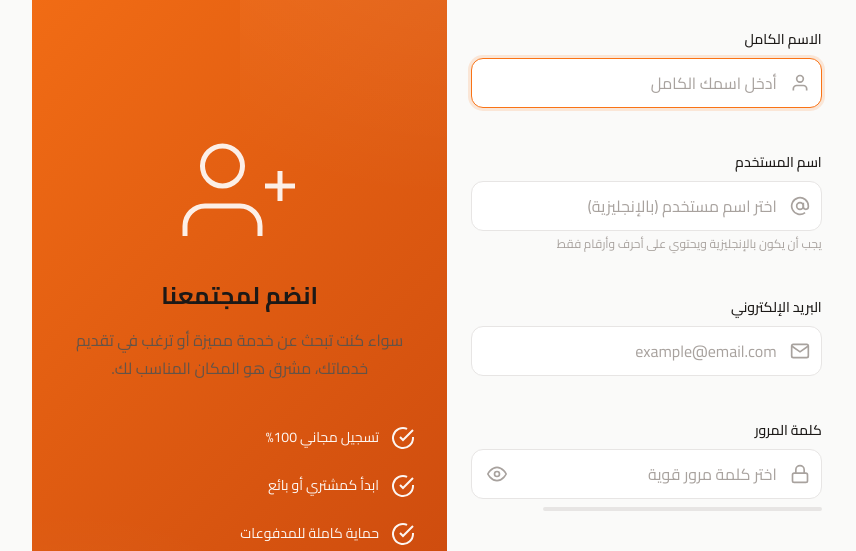
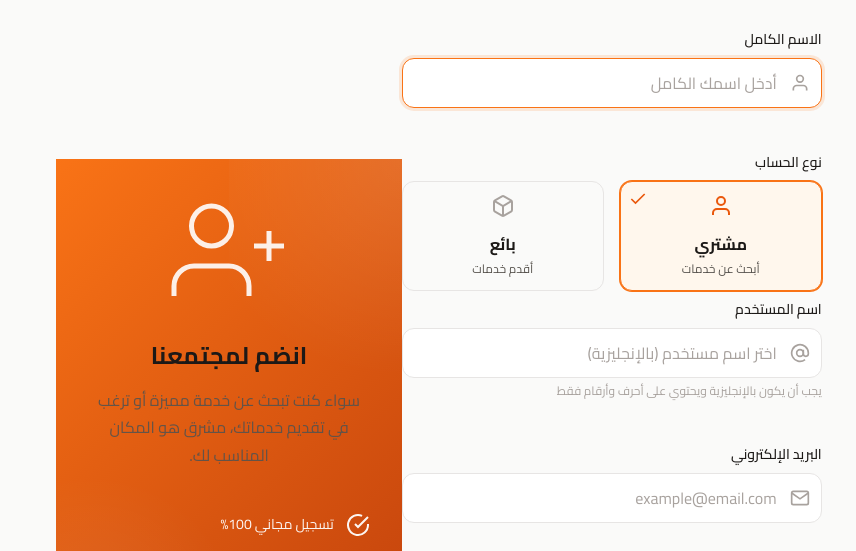
Before and after one commit to PeterPXI/Mashriq-new1, a website: page public/app/register.html in a window 1280 px wide. Shown: the part 249-800 px from the top of the page, without its empty margins (201-1057 px from the left). Drawn offline with Linux system fonts and the light colour scheme.

```diff
--- a/public/app/assets/css/pages/auth.css
+++ b/public/app/assets/css/pages/auth.css
@@ -408,6 +408,92 @@
 }
 
 /* ═══════════════════════════════════════════════════════════════════════════
+   ACCOUNT TYPE SELECTOR
+   ═══════════════════════════════════════════════════════════════════════════ */
+
+.account-type-selector {
+    display: flex;
+    gap: var(--spacing-4);
+    margin-bottom: var(--spacing-2);
+}
+
+.account-type-option {
+    flex: 1;
+    position: relative;
+    cursor: pointer;
+}
+
+.account-type-option input {
+    position: absolute;
+    opacity: 0;
+    width: 0;
+    height: 0;
+}
+
+.type-card {
+    display: flex;
+    flex-direction: column;
+    align-items: center;
+    border: 1px solid var(--color-secondary-200);
+    border-radius: var(--border-radius-lg);
+    padding: var(--spacing-3);
+    transition: all var(--transition-fast);
+    text-align: center;
+    height: 100%;
+    background: var(--color-background);
+}
+
+.type-icon {
+    color: var(--color-text-muted);
+    margin-bottom: var(--spacing-2);
+    transition: color var(--transition-fast);
+}
+
+.type-name {
+    display: block;
+    font-weight: var(--font-weight-bold);
+    color: var(--color-text-primary);
+    margin-bottom: var(--spacing-1);
+    font-size: var(--font-size-base);
+}
+
+.type-desc {
+    display: block;
+    font-size: var(--font-size-xs);
+    color: var(--color-text-secondary);
+}
+
+.check-icon {
+    position: absolute;
+    top: var(--spacing-2);
+    left: var(--spacing-2);
+    color: var(--color-primary-600);
+    opacity: 0;
+    transform: scale(0);
+    transition: all var(--transition-fast);
+}
+
+/* Selected State */
+.account-type-option input:checked + .type-card {
+    border-color: var(--color-primary-500);
+    background-color: var(--color-primary-50);
+    box-shadow: 0 0 0 1px var(--color-primary-500);
+}
+
+.account-type-option input:checked + .type-card .type-icon {
+    color: var(--color-primary-600);
+}
+
+.account-type-option input:checked + .type-card .check-icon {
+    opacity: 1;
+    transform: scale(1);
+}
+
+.account-type-option:hover .type-card {
+    border-color: var(--color-primary-300);
+}
+
+/* ═══════════════════════════════════════════════════════════════════════════
    RESPONSIVE
    ═══════════════════════════════════════════════════════════════════════════ */
 
--- a/public/app/js/pages/register.js
+++ b/public/app/js/pages/register.js
@@ -111,6 +111,7 @@
                 username,
                 email,
                 password,
+                role: document.querySelector('input[name="role"]:checked')?.value || 'buyer'
             });
 
             // Show success
--- a/public/app/register.html
+++ b/public/app/register.html
@@ -68,6 +68,54 @@
                         </div>
                         <span class="form-error" id="fullNameError"></span>
                     </div>
+
+                    <!-- Account Type -->
+                    <div class="form-group">
+                        <label class="form-label">نوع الحساب</label>
+                        <div class="account-type-selector">
+                            <label class="account-type-option">
+                                <input type="radio" name="role" value="buyer" checked>
+                                <span class="type-card">
+                                    <span class="type-icon">
+                                        <svg width="24" height="24" viewBox="0 0 24 24" fill="none" stroke="currentColor" stroke-width="2">
+                                            <path d="M20 21v-2a4 4 0 00-4-4H8a4 4 0 00-4 4v2"/>
+                                            <circle cx="12" cy="7" r="4"/>
+                                        </svg>
+                                    </span>
+                                    <span class="type-info">
+                                        <span class="type-name">مشتري</span>
+                                        <span class="type-desc">أبحث عن خدمات</span>
+                                    </span>
+                                    <span class="check-icon">
+                                        <svg width="20" height="20" viewBox="0 0 24 24" fill="none" stroke="currentColor" stroke-width="2">
+                                            <path d="M20 6L9 17l-5-5"/>
+                                        </svg>
+                                    </span>
+                                </span>
+                            </label>
+
+                            <label class="account-type-option">
+                                <input type="radio" name="role" value="seller">
+                                <span class="type-card">
+                                    <span class="type-icon">
+                                        <svg width="24" height="24" viewBox="0 0 24 24" fill="none" stroke="currentColor" stroke-width="2">
+                                            <path d="M21 16V8a2 2 0 00-1-1.73l-7-4a2 2 0 00-2 0l-7 4A2 2 0 003 8v8a2 2 0 001 1.73l7 4a2 2 0 002 0l7-4A2 2 0 0021 16z"/>
+                                            <polyline points="3.27 6.96 12 12.01 20.73 6.96"/>
+                                            <line x1="12" y1="22.08" x2="12" y2="12"/>
+                                        </svg>
+                                    </span>
+                                    <span class="type-info">
+                                        <span class="type-name">بائع</span>
+                                        <span class="type-desc">أقدم خدمات</span>
+                                    </span>
+                                    <span class="check-icon">
+                                        <svg width="20" height="20" viewBox="0 0 24 24" fill="none" stroke="currentColor" stroke-width="2">
+                                            <path d="M20 6L9 17l-5-5"/>
+                                        </svg>
+                                    </span>
+                                </span>
+                            </label>
+                        </div>
 
                     <!-- Username -->
                     <div class="form-group">
```
